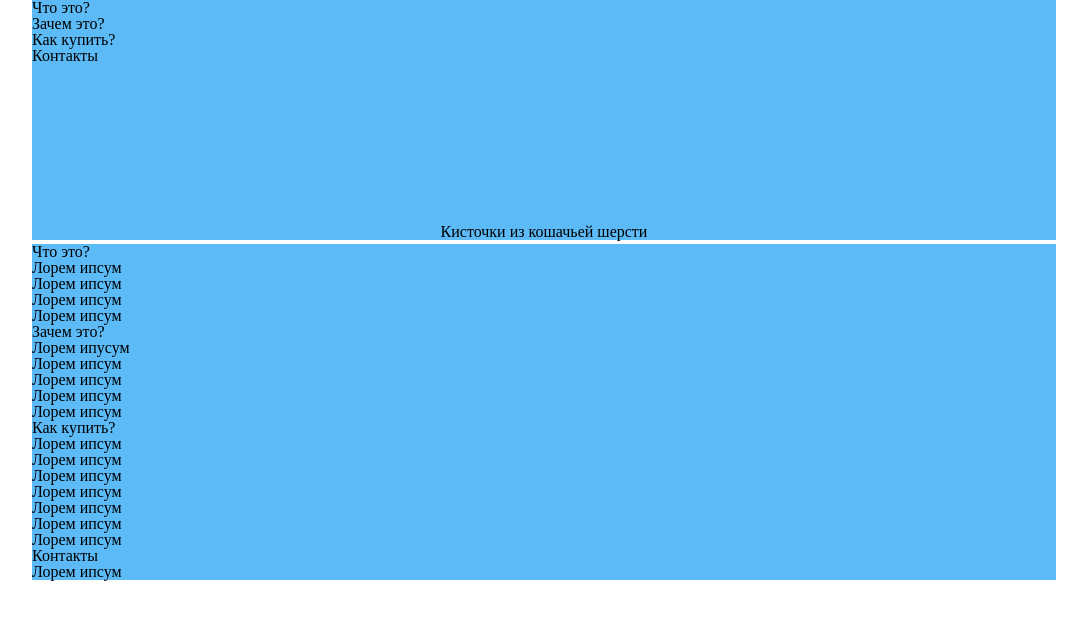
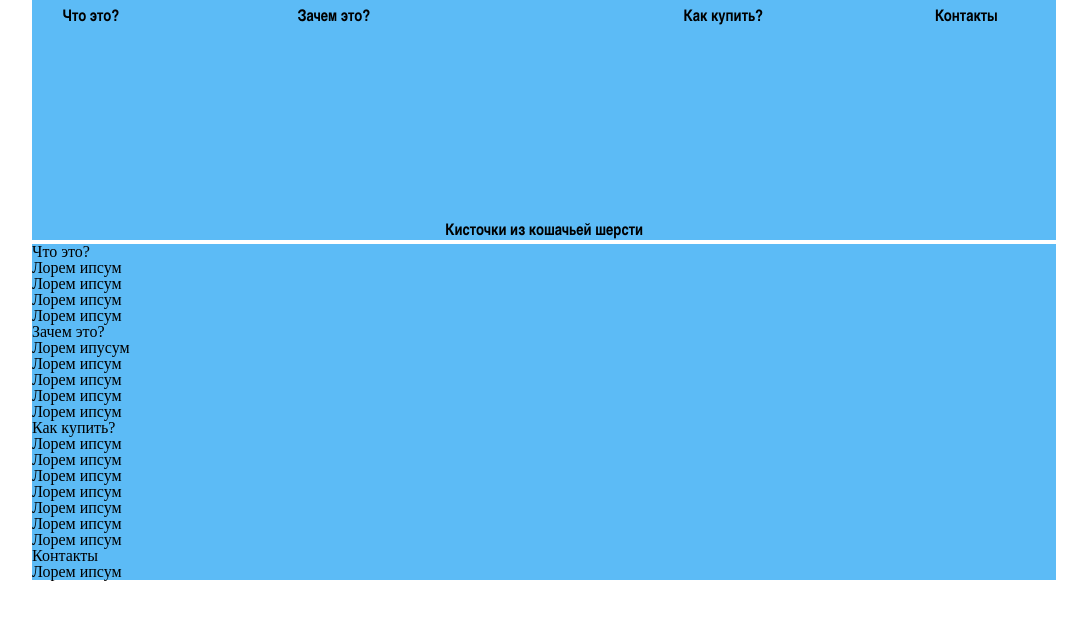
Before and after one commit to belchatnik/catbrush, a plain HTML site: page index.htm in a window 1280 px wide. Shown: the whole page, without its empty margins (96-1183 px from the left). Drawn offline with Linux system fonts and the light colour scheme.

Commit message:
new 24/04

```diff
--- a/css/style.css
+++ b/css/style.css
@@ -40,6 +40,20 @@ header {
 	width: 100%;
 	border-bottom: 4px solid #fff;
 	position: relative;
+	font-family: Arial Narrow;
+	font-weight: bold;
+}
+nav {
+	padding: 1% 3%;
+}
+nav ul li {
+	display: inline-block;
+	height: auto;
+	width: 24%;
+	text-align: right;
+}
+nav ul li:first-child, nav ul li:nth-child(2) {
+	text-align: left;
 }
 p.mainname {
 	position: absolute;
```
